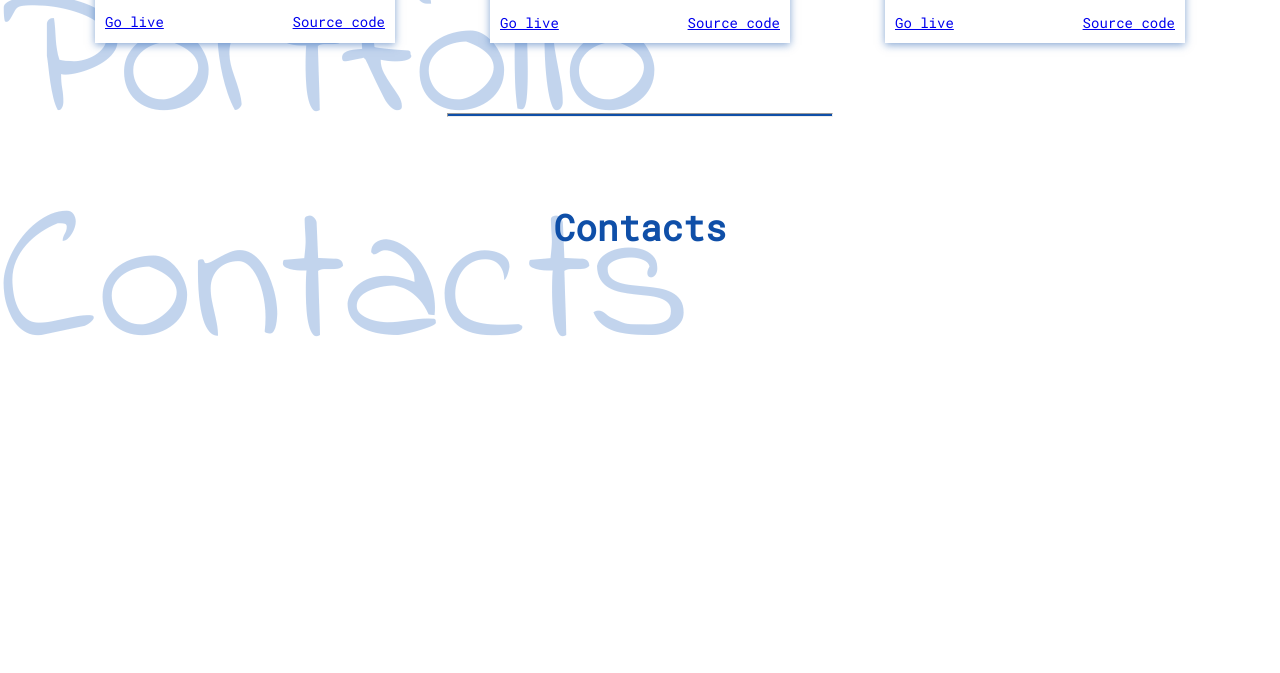
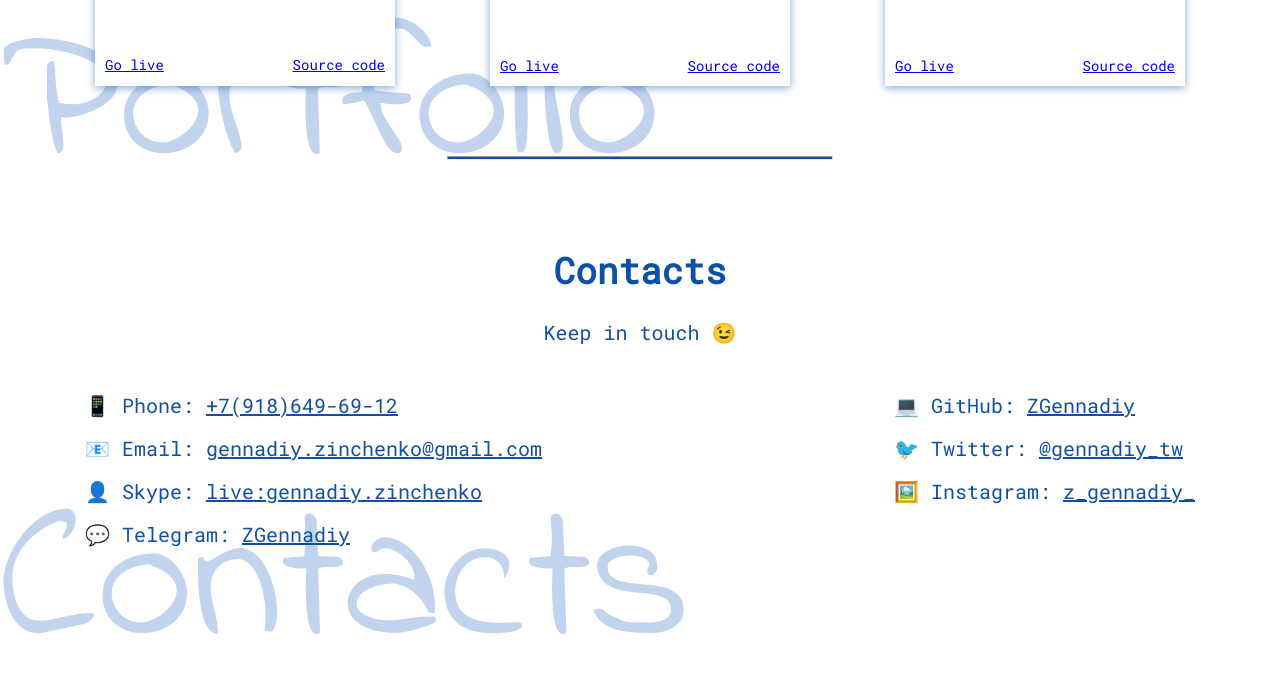
Before and after one commit to ZGennadiy/zgennadiy, a plain HTML site: page src/index.html in a window 1280 px wide. Shown: the part 1633-2306 px from the top of the page. Before the commit the page ends 2062 px from the top, so only its background shows below. Drawn offline with Linux system fonts and the light colour scheme.

Commit message:
add contacts, css for @media

```diff
--- a/src/assets/css/main.css
+++ b/src/assets/css/main.css
@@ -20,12 +20,15 @@ body {
   font-size: 20px;
 }
 
+.h2 ~ .p {
+  text-align: center;
+}
+
 .header {
   position:-webkit-sticky;
   position:sticky;
   top:0;
   border-bottom: 1px solid #0F4FA8;
-  /* box-shadow: 0 0 5px 0 #05316D; */
   background-color: white;
   z-index: 10;
   box-shadow: 0 0 0.4rem 0 rgba(15,79,168, 0.5);
@@ -45,6 +48,14 @@ body {
   list-style: none;
   padding: 0;
   margin: 20px;
+}
+
+.menu_vertical {
+  flex-direction: column;
+}
+
+.menu_vertical > .menu__item {
+  margin: 10px 0 10px 0;
 }
 
 .menu__item {
@@ -110,7 +121,12 @@ hr {
   padding: 0;
   margin: 0;
   justify-content: space-between;
+}
 
+@media (max-width: 1198px) {
+  .portfolio__wrapper {
+    justify-content: space-around;
+  }
 }
 
 .portfolio__item {
@@ -173,3 +189,27 @@ hr {
   justify-content: space-between;
   font-size: 14px;
 }
+
+.contacts__wrapper {
+  display: flex;
+  flex-wrap: wrap;
+  justify-content: space-between;
+  align-items: flex-start;
+}
+
+.contacts__wrapper .menu_vertical {
+  margin-left: 0;
+  margin-right: 0;
+}
+
+@media (max-width: 350px) {
+  .contacts__wrapper .menu_vertical {
+    font-size: 12px;
+  }
+}
+
+@media (max-width: 375px) {
+  .contacts__wrapper .menu_vertical {
+    font-size: 14px;
+  }
+}
--- a/src/index.html
+++ b/src/index.html
@@ -31,7 +31,6 @@
               <img src="assets/img/profile.jpg" alt=" photo Gennadiy" class="profile">
               <h1 class="h1">Gennadiy Zinchenko</h1>
               <h2 class="h2">Hi there! 👋</h2>
-
               <p class="p">I'm Gennadiy - Frontend-developer living in 🇷🇺 Russia, Krasnodar.</p>
               <p class="p">I love doing awesome projects and stupid too, because the Internet needs both.</p>
             </div>
@@ -39,9 +38,11 @@
           <div class="section-name">Hello</div>
         </section>
         <hr>
+
       <section class="section portfolio" id="portfolio">
         <div class="container">
           <h2 class="h2">Portfolio</h2>
+          <p class="p">Should I add this site in list bellow? 🤔</p>
           <ul class="portfolio__wrapper row">
             <li class="portfolio__item">
               <div class="porfolio__imagebox"><div class="empty"></div><img src="assets/img/portfolio/Pictures-art.jpg" alt="preview site for pictures art" class="portfolio__img"></div>
@@ -56,6 +57,7 @@
                 </div>
               </div>
             </li>
+
             <li class="portfolio__item">
               <div class="porfolio__imagebox"><img src="assets/img/portfolio/Windows irvas.jpg" alt="preview site irvas glazing" class="portfolio__img"></div>
               <div class="portfolio__about-project">
@@ -69,6 +71,7 @@
                 </div>
               </div>
             </li>
+
             <li class="portfolio__item">
               <div class="porfolio__imagebox"><img src="assets/img/portfolio/Fitness.jpg" alt="preview site Fitness-tracker" class="portfolio__img"></div>
               <div class="portfolio__about-project">
@@ -124,15 +127,32 @@
                 </div>
               </div>
             </li>
-
           </ul>
         </div>
         <div class="section-name">Portfolio</div>
       </section>
       <hr>
+
       <section class="section contacts" id="contacts">
         <div class="container">
           <h2 class="h2">Contacts</h2>
+          <p class="p">Keep in touch 😉</p>
+
+          <div class="contacts__wrapper">
+            <ul class="menu menu_vertical">
+              <li class="menu__item">📱 Phone: <a href="tel:+79186496912" class="menu__link">+7(918)649-69-12</a></li>
+              <li class="menu__item">📧 Email: <a href="mailto:gennadiy.zinchenko@gmail.com" class="menu__link">gennadiy.zinchenko@gmail.com</a></li>
+              <li class="menu__item">👤 Skype: <a href="skype:live:gennadiy.zinchenko?userinfo" class="menu__link">live:gennadiy.zinchenko</a></li>
+              <li class="menu__item">💬 Telegram: <a href="https://t.me/ZGennadiy" class="menu__link">ZGennadiy</a></li>
+            </ul>
+
+            <ul class="menu menu_vertical">
+              <li class="menu__item">💻 GitHub: <a href="https://github.com/ZGennadiy" target="_blank" class="menu__link">ZGennadiy</a></li>
+              <li class="menu__item">🐦 Twitter: <a href="https://twitter.com/gennadiy_tw" target="_blank" class="menu__link">@gennadiy_tw</a></li>
+              <li class="menu__item">🖼️ Instagram: <a href="https://www.instagram.com/z_gennadiy_/" target="_blank" class="menu__link">z_gennadiy_</a></li>
+            </ul>
+          </div>
+
         </div>
         <div class="section-name">Contacts</div>
       </section>
```
